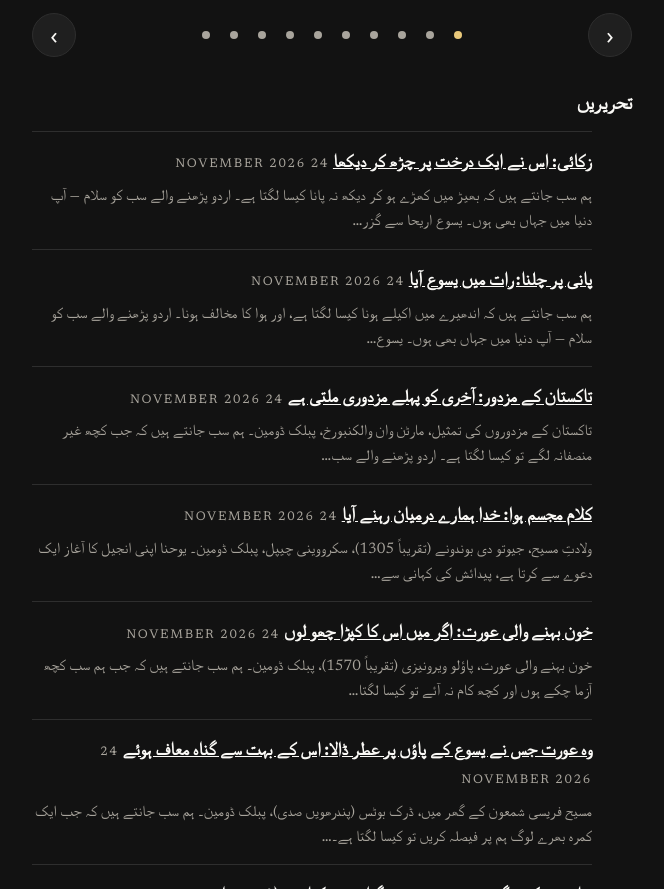
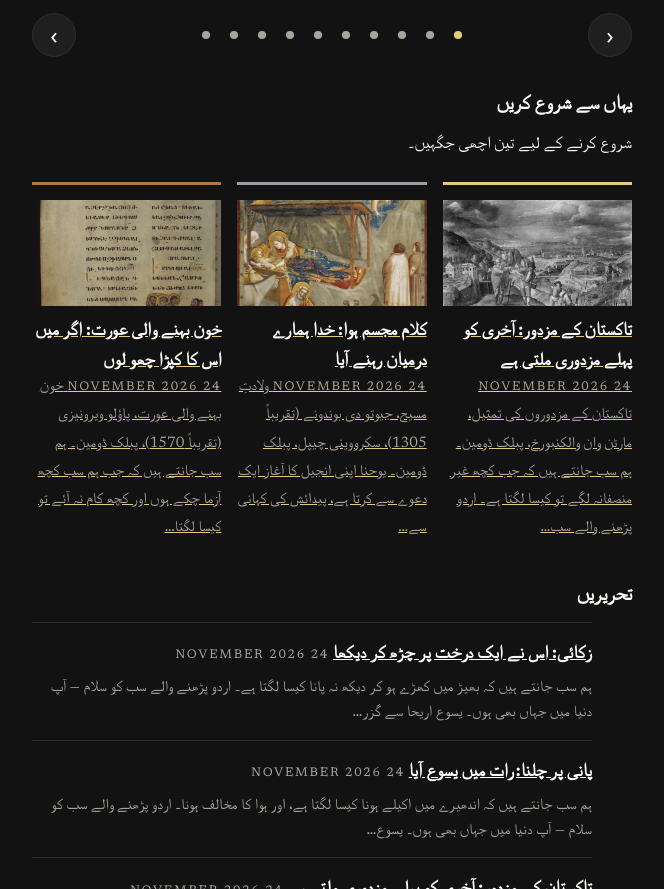
Before and after one commit to streamjonathan/jonathanmccallum-ur, an Eleventy site: page index.njk in a window 1280 px wide. Shown: the part 1294-2183 px from the top of the page, without its empty margins (308-972 px from the left). Built offline with nearby package versions, Linux system fonts and the light colour scheme; Eleventy itself is replaced by a stand-in of ours; files that its build step writes are made by us from their sources; files whose address does not match are found by name.

Commit message:
Add Start here row above the article list
Three newest illustrated articles (the main site's newest-first featured ordering), in a static 3-card row with gold/silver/bronze top rules, directly above the full article list.

```diff
--- a/_includes/layouts/base.njk
+++ b/_includes/layouts/base.njk
@@ -96,8 +96,8 @@
 </script>
 {% endif %}
 <link rel="alternate" type="application/rss+xml" title="{{ site.title }}" href="/feed/">
-<link rel="preload" href="/css/style.css?v=14" as="style">
-<link rel="stylesheet" href="/css/style.css?v=14">
+<link rel="preload" href="/css/style.css?v=15" as="style">
+<link rel="stylesheet" href="/css/style.css?v=15">
 </head>
 <body>
 <a class="skip-link" href="#main">مواد پر جائیں</a>
--- a/css/style.css
+++ b/css/style.css
@@ -482,3 +482,16 @@ button[type="submit"] {
 
 /* Translation note shown at the top of article pages (also in the footer). */
 .translation-note--top { font-size: 0.9rem; color: var(--muted); margin: 0.5rem 0 0; }
+
+/* Start here: the three newest illustrated articles, above the full list.
+   Gold / silver / bronze top rules, in the site's rotating-accent order. */
+.start-here { margin-top: 1.5rem; }
+.start-here__row { display: grid; grid-template-columns: repeat(3, 1fr); gap: 1rem; list-style: none; padding: 0; margin: 1rem 0; }
+.start-here__card { border-top: 3px solid var(--link); padding-top: 0.9rem; }
+.start-here__card:nth-child(2) { border-top-color: #9aa0a6; }
+.start-here__card:nth-child(3) { border-top-color: #b0793f; }
+.start-here__image { display: block; width: 100%; aspect-ratio: 16 / 9; object-fit: cover; margin-bottom: 0.5rem; }
+.start-here__title { display: block; font-size: 1.12rem; font-family: "Fraunces", Georgia, "Iowan Old Style", "Times New Roman", serif; font-weight: 600; color: var(--text); }
+.start-here__link:hover .start-here__title { color: var(--link); }
+.start-here__card .excerpt { color: var(--muted); font-size: 0.95rem; margin: 0.35rem 0 0; }
+@media (max-width: 40rem) { .start-here__row { grid-template-columns: 1fr; } }
--- a/index.njk
+++ b/index.njk
@@ -41,6 +41,28 @@ eleventyExcludeFromCollections: true
   </div>
 </section>
 
+<section class="start-here" data-fade aria-labelledby="start-here-heading">
+  <h2 id="start-here-heading">یہاں سے شروع کریں</h2>
+  <p>شروع کرنے کے لیے تین اچھی جگہیں۔</p>
+  {% set newestPosts = collections.publishedPosts | reverse %}
+  {% set startHere = [] %}
+  {% for post in newestPosts %}
+    {% if post.data.shareImage and startHere | length < 3 %}{% set _ = startHere.push(post) %}{% endif %}
+  {% endfor %}
+  <ul class="start-here__row">
+  {% for post in startHere %}
+    <li class="start-here__card">
+      <a class="start-here__link" href="{{ post.url }}">
+        <img class="start-here__image" src="{{ post.data.shareImage }}" alt="" loading="lazy">
+        <span class="start-here__title">{{ post.data.title }}</span>
+        <span class="meta">{{ post.date | readableDate }}</span>
+        <span class="excerpt">{{ post.templateContent | excerpt(140) }}</span>
+      </a>
+    </li>
+  {% endfor %}
+  </ul>
+</section>
+
 <h2>تحریریں</h2>
 <ul class="article-list" data-fade>
 {% for post in collections.publishedPosts | reverse %}
```
